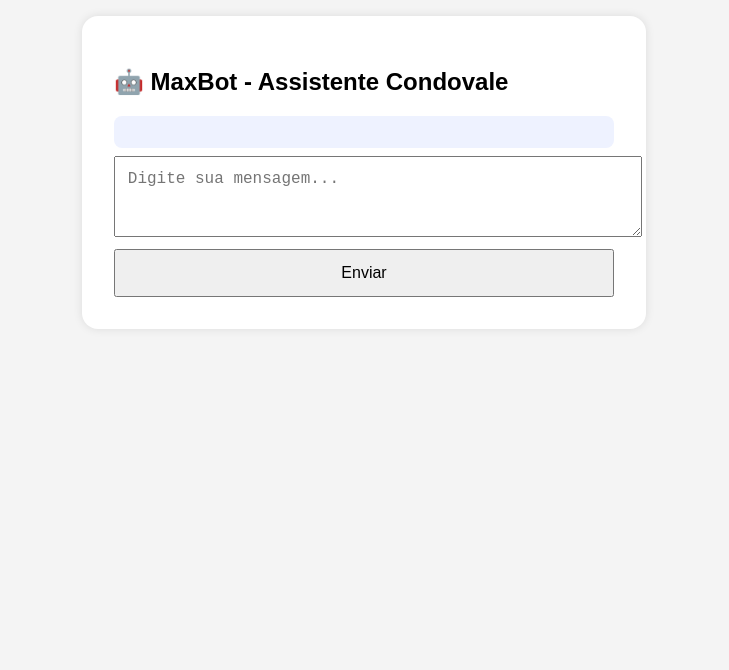
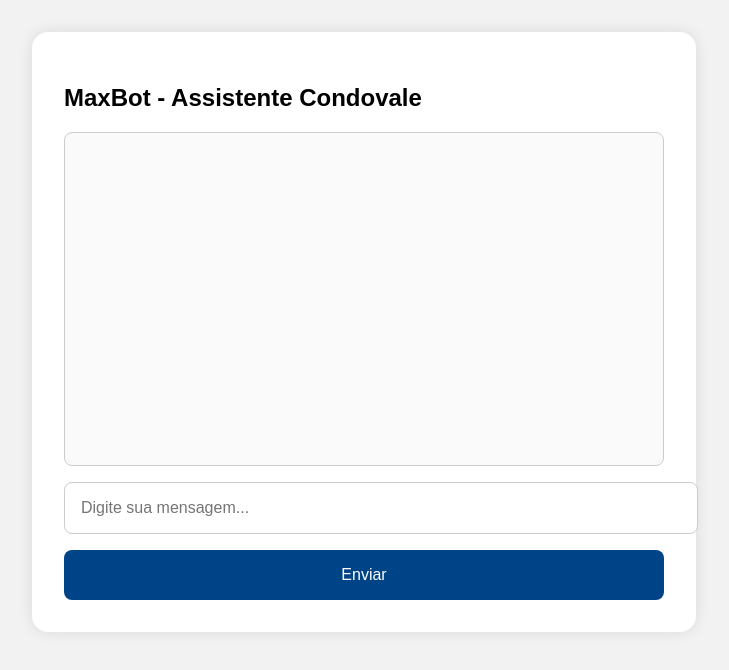
Before and after one commit to maxcoelhogit/maxbot1, a plain HTML site: page index.html in a window 1280 px wide. Shown: the whole page, without its empty margins (276-1005 px from the left). Drawn offline with Linux system fonts and the light colour scheme.

Commit message:
Update index.html

```diff
--- a/index.html
+++ b/index.html
@@ -2,58 +2,75 @@
 <html lang="pt-BR">
 <head>
   <meta charset="UTF-8" />
-  <title>MaxBot - Assistente da Condovale</title>
   <meta name="viewport" content="width=device-width, initial-scale=1.0" />
-  <link rel="manifest" href="manifest.json" />
+  <title>MaxBot - Assistente Condovale</title>
   <style>
     body {
-      font-family: sans-serif;
-      background-color: #f4f4f4;
-      margin: 0;
+      font-family: Arial, sans-serif;
+      margin: 0; padding: 0;
+      background: #f2f2f2;
+      display: flex; flex-direction: column; align-items: center;
+    }
+
+    .container {
+      max-width: 600px;
+      width: 100%;
+      margin: 2rem;
+      padding: 2rem;
+      background: white;
+      border-radius: 1rem;
+      box-shadow: 0 0 15px rgba(0,0,0,0.1);
+    }
+
+    #historico {
+      margin-bottom: 1rem;
       padding: 1rem;
+      border: 1px solid #ccc;
+      border-radius: 0.5rem;
+      height: 300px;
+      overflow-y: auto;
+      background-color: #fafafa;
     }
-    .container {
-      max-width: 500px;
-      margin: auto;
-      background: white;
-      padding: 2rem;
-      border-radius: 1rem;
-      box-shadow: 0 0 10px rgba(0,0,0,0.1);
+
+    #mensagem {
+      width: 100%;
+      padding: 1rem;
+      margin-bottom: 1rem;
+      font-size: 1rem;
+      border-radius: 0.5rem;
+      border: 1px solid #ccc;
     }
-    textarea, button {
+
+    button {
       width: 100%;
+      padding: 1rem;
       font-size: 1rem;
-      padding: 0.8rem;
-      margin-top: 0.5rem;
+      background-color: #004488;
+      color: white;
+      border: none;
+      border-radius: 0.5rem;
+      cursor: pointer;
     }
-    .chat-box {
-      margin-top: 1rem;
-      max-height: 400px;
-      overflow-y: auto;
-      background: #eef2ff;
-      padding: 1rem;
-      border-radius: 0.5rem;
+
+    button:hover {
+      background-color: #003366;
     }
-    .msg {
-      margin-bottom: 0.8rem;
+
+    strong {
+      color: #004488;
     }
-    .msg.user {
-      text-align: right;
-      color: #004488;
-      font-weight: bold;
-    }
-    .msg.bot {
-      text-align: left;
-      color: #000;
+
+    @media (max-width: 600px) {
+      .container { margin: 1rem; padding: 1rem; }
     }
   </style>
 </head>
 <body>
   <div class="container">
-    <h2>🤖 MaxBot - Assistente Condovale</h2>
-    <div class="chat-box" id="chat"></div>
-    <textarea id="input" rows="3" placeholder="Digite sua mensagem..."></textarea>
-    <button onclick="enviar()">Enviar</button>
+    <h2>MaxBot - Assistente Condovale</h2>
+    <div id="historico"></div>
+    <input type="text" id="mensagem" placeholder="Digite sua mensagem..." onkeydown="if(event.key === 'Enter') enviarMensagem()" />
+    <button onclick="enviarMensagem()">Enviar</button>
   </div>
   <script src="script.js"></script>
 </body>
```
